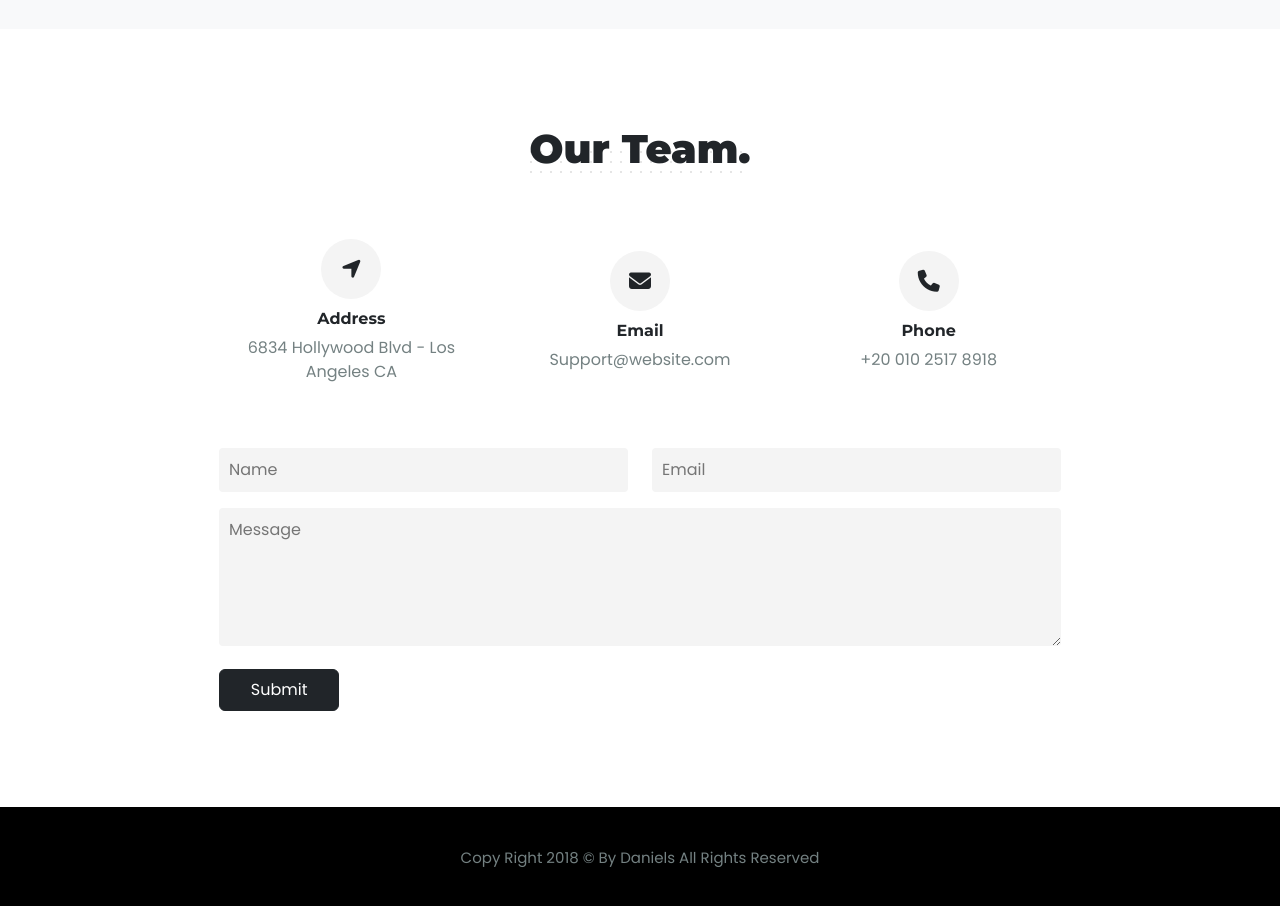
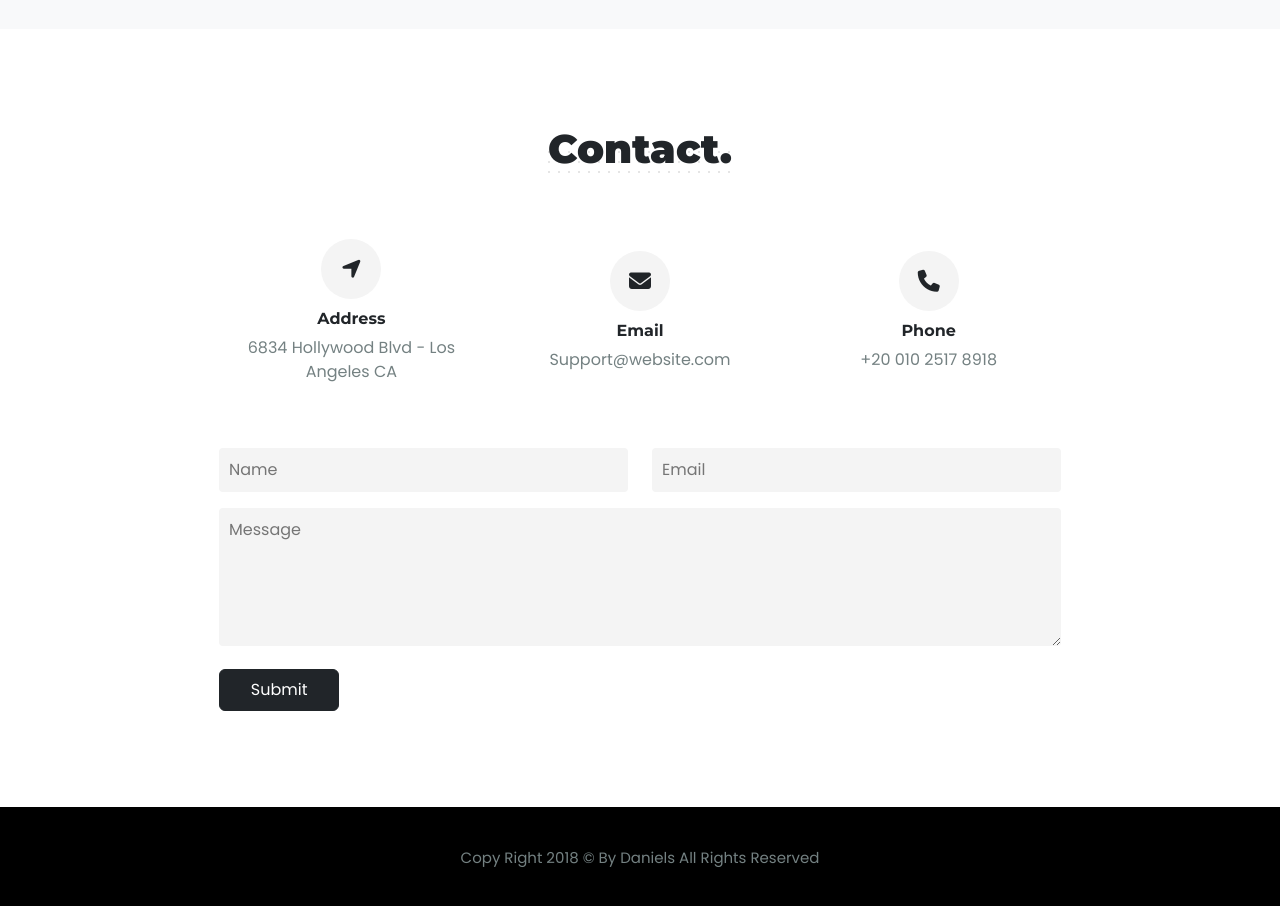
Before and after one commit to alhassan73/Daniels-bootstrap-website, a plain HTML site: page index.html in a window 1280 px wide. Shown: the part 5200-6106 px from the top of the page. Drawn offline with nearby package versions, Linux system fonts and the light colour scheme; a script that the page names is missing.

Commit message:
Update index.html

```diff
--- a/index.html
+++ b/index.html
@@ -604,7 +604,7 @@ Portfolio.
         <div class="row justify-content-center">
             <div class="section-header my-5 col-10 text-center">
                 <h3>
-                    Our Team.
+                   Contact.
                 </h3>
             </div>
             <div class="info-box mb-3 col-lg-10 row justify-content-center align-items-center text-center">
```
